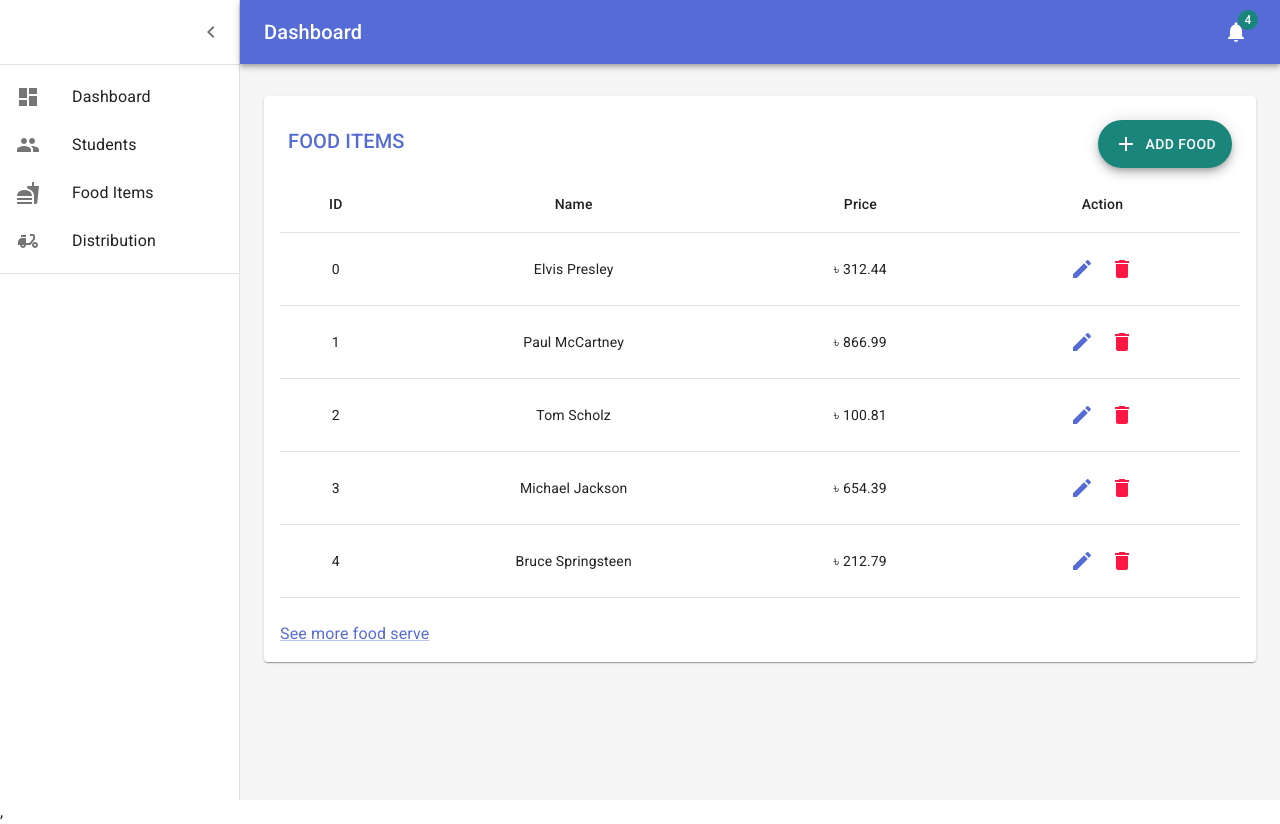
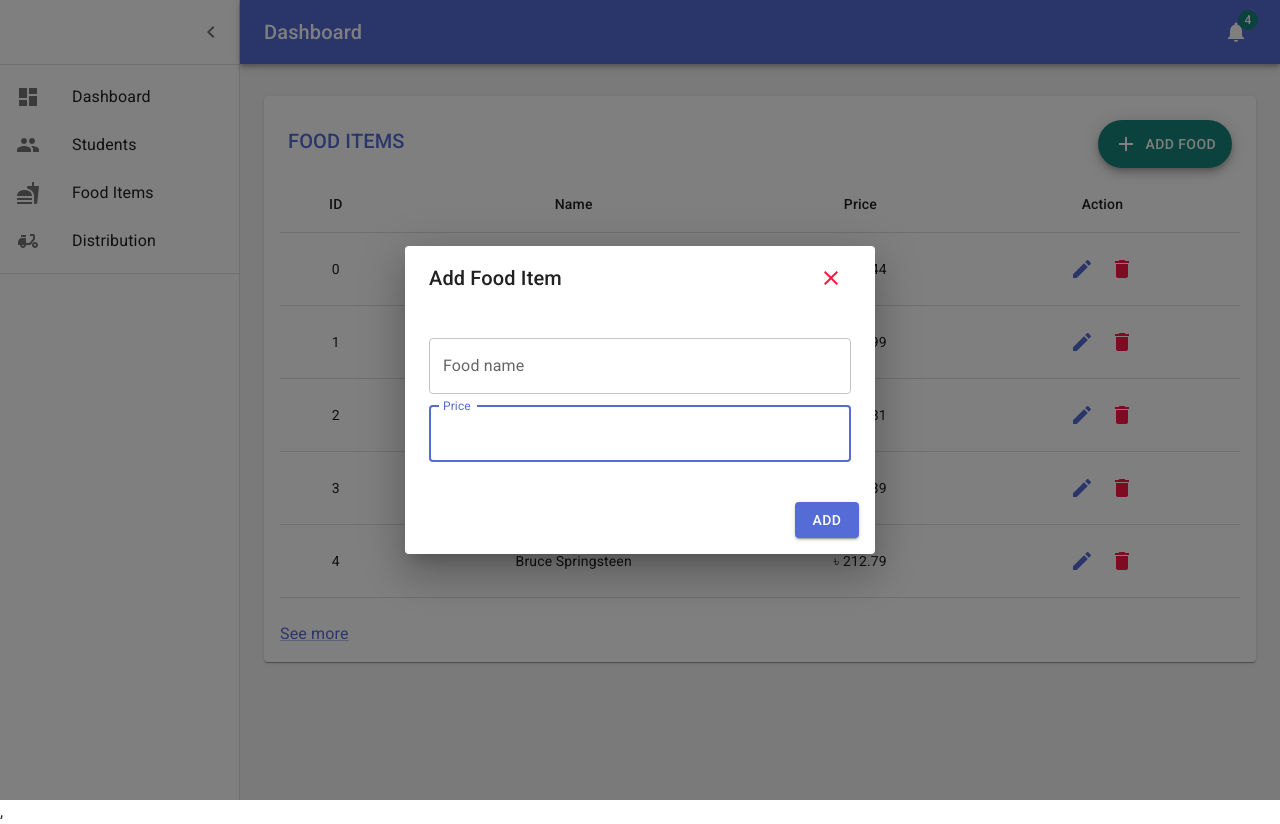
Before and after one commit to bhNibir/yooda-hostel-dashbord, a React (Create React App) app: page /fooditems in a window 1280 px wide. Both pictures are taken after a click on the button "ADD FOOD". Built offline with nearby package versions, Linux system fonts and the light colour scheme.

Commit message:
add food from

```diff
--- a/package.json
+++ b/package.json
@@ -12,6 +12,7 @@
     "@testing-library/user-event": "^13.2.1",
     "react": "^17.0.2",
     "react-dom": "^17.0.2",
+    "react-hook-form": "^7.26.1",
     "react-router-dom": "^6.2.1",
     "react-scripts": "5.0.0",
     "web-vitals": "^2.1.0"
--- /dev/null
+++ b/src/components/FoodItems/AddFoodForm.jsx
@@ -0,0 +1,33 @@
+import React from "react";
+import RHFMInput from "./../RHFMInput";
+
+const AddFoodForm = ({ control }) => {
+  return (
+    <>
+      <RHFMInput
+        name="name"
+        control={control}
+        autoFocus
+        margin="dense"
+        id="name"
+        label="Food name"
+        type="text"
+        fullWidth
+        variant="outlined"
+      />
+      <RHFMInput
+        name="price"
+        control={control}
+        autoFocus
+        margin="dense"
+        id="price"
+        label="Price"
+        type="text"
+        fullWidth
+        variant="outlined"
+      />
+    </>
+  );
+};
+
+export default AddFoodForm;
--- a/src/components/FoodItems/Addfood.jsx
+++ b/src/components/FoodItems/Addfood.jsx
@@ -0,0 +1,56 @@
+import CloseIcon from "@mui/icons-material/Close";
+import { IconButton, Toolbar, Typography } from "@mui/material";
+import Button from "@mui/material/Button";
+import Dialog from "@mui/material/Dialog";
+import DialogActions from "@mui/material/DialogActions";
+import DialogContent from "@mui/material/DialogContent";
+import { useTheme } from "@mui/material/styles";
+import useMediaQuery from "@mui/material/useMediaQuery";
+import React from "react";
+import { useForm } from "react-hook-form";
+import AddFoodForm from "./AddFoodForm";
+
+const AddFood = ({ open, handleClose }) => {
+  const theme = useTheme();
+  const fullScreen = useMediaQuery(theme.breakpoints.down("md"));
+  const { handleSubmit, control } = useForm();
+  const onSubmit = (data) => console.log(data);
+
+  return (
+    <div>
+      <Dialog open={open} fullScreen={fullScreen}>
+        <Toolbar>
+          <Typography sx={{ flex: 1 }} variant="h6" component="div">
+            Add Food Item
+          </Typography>
+          <IconButton
+            edge="start"
+            color="error"
+            onClick={handleClose}
+            aria-label="close"
+          >
+            <CloseIcon />
+          </IconButton>
+        </Toolbar>
+        <form onSubmit={handleSubmit(onSubmit)}>
+          <DialogContent>
+            <AddFoodForm control={control} />
+          </DialogContent>
+          <DialogActions>
+            <Button
+              sx={{
+                m: 1,
+              }}
+              variant="contained"
+              type="submit"
+            >
+              ADD
+            </Button>
+          </DialogActions>
+        </form>
+      </Dialog>
+    </div>
+  );
+};
+
+export default AddFood;
--- a/src/components/FoodItems/FoodItems.jsx
+++ b/src/components/FoodItems/FoodItems.jsx
@@ -1,22 +1,17 @@
 import AddIcon from "@mui/icons-material/Add";
-import DeleteIcon from "@mui/icons-material/Delete";
-import EditIcon from "@mui/icons-material/Edit";
-import { Box, Fab, Grid, IconButton, Paper, Stack } from "@mui/material";
+import { Box, Fab, Grid, Paper, Stack } from "@mui/material";
 import Link from "@mui/material/Link";
-import Table from "@mui/material/Table";
-import TableBody from "@mui/material/TableBody";
-import TableCell from "@mui/material/TableCell";
-import TableHead from "@mui/material/TableHead";
-import TableRow from "@mui/material/TableRow";
-import React from "react";
+import React, { useState } from "react";
 import Title from "./../Title";
+import AddFood from "./AddFood";
+import ItemTable from "./ItemTable";
 
 // Generate Order Data
 function createData(id, name, price) {
   return { id, name, price };
 }
 
-const rows = [
+const itemList = [
   createData(0, "Elvis Presley", 312.44),
   createData(1, "Paul McCartney", 866.99),
   createData(2, "Tom Scholz", 100.81),
@@ -29,7 +24,17 @@ function preventDefault(event) {
 }
 
 const FoodItems = () => {
+  const [open, setOpen] = useState(false);
+
+  const handleClickOpen = () => {
+    setOpen(true);
+  };
+
+  const handleClose = () => {
+    setOpen(false);
+  };
   return (
+    <>
       <Grid item xs={12}>
         <Paper sx={{ p: 2, display: "flex", flexDirection: "column" }}>
           <Box sx={{ "& > :not(style)": { m: 1 } }}>
@@ -41,44 +46,30 @@ const FoodItems = () => {
             >
               <Title>FOOD ITEMS</Title>
 
-            <Fab variant="extended" color="secondary" aria-label="add">
+              <Fab
+                variant="extended"
+                color="secondary"
+                aria-label="add"
+                onClick={handleClickOpen}
+              >
                 <AddIcon sx={{ mr: 1 }} />
                 ADD FOOD
               </Fab>
             </Stack>
           </Box>
-        <Table>
-          <TableHead>
-            <TableRow>
-              <TableCell align="center">ID</TableCell>
-              <TableCell align="center">Name</TableCell>
-              <TableCell align="center">Price</TableCell>
-              <TableCell align="center">Action</TableCell>
-            </TableRow>
-          </TableHead>
-          <TableBody>
-            {rows.map((row) => (
-              <TableRow key={row.id}>
-                <TableCell align="center">{row.id}</TableCell>
-                <TableCell align="center">{row.name}</TableCell>
-                <TableCell align="center">{`৳ ${row.price}`}</TableCell>
-                <TableCell align="center">
-                  <IconButton color="primary" aria-label="edit">
-                    <EditIcon />
-                  </IconButton>
-                  <IconButton color="error" aria-label="Delete">
-                    <DeleteIcon />
-                  </IconButton>
-                </TableCell>
-              </TableRow>
-            ))}
-          </TableBody>
-        </Table>
-        <Link color="primary" href="#" onClick={preventDefault} sx={{ mt: 3 }}>
-          See more food serve
+          <ItemTable itemList={itemList} />
+          <Link
+            color="primary"
+            href="#"
+            onClick={preventDefault}
+            sx={{ mt: 3 }}
+          >
+            See more
           </Link>
         </Paper>
       </Grid>
+      <AddFood open={open} handleClose={handleClose} />
+    </>
   );
 };
 
--- /dev/null
+++ b/src/components/FoodItems/ItemTable.jsx
@@ -0,0 +1,43 @@
+import DeleteIcon from "@mui/icons-material/Delete";
+import EditIcon from "@mui/icons-material/Edit";
+import { IconButton } from "@mui/material";
+import Table from "@mui/material/Table";
+import TableBody from "@mui/material/TableBody";
+import TableCell from "@mui/material/TableCell";
+import TableHead from "@mui/material/TableHead";
+import TableRow from "@mui/material/TableRow";
+import React from "react";
+
+const ItemTable = ({ itemList }) => {
+  return (
+    <Table>
+      <TableHead>
+        <TableRow>
+          <TableCell align="center">ID</TableCell>
+          <TableCell align="center">Name</TableCell>
+          <TableCell align="center">Price</TableCell>
+          <TableCell align="center">Action</TableCell>
+        </TableRow>
+      </TableHead>
+      <TableBody>
+        {itemList.map((row) => (
+          <TableRow key={row.id}>
+            <TableCell align="center">{row.id}</TableCell>
+            <TableCell align="center">{row.name}</TableCell>
+            <TableCell align="center">{`৳ ${row.price}`}</TableCell>
+            <TableCell align="center">
+              <IconButton color="primary" aria-label="edit">
+                <EditIcon />
+              </IconButton>
+              <IconButton color="error" aria-label="Delete">
+                <DeleteIcon />
+              </IconButton>
+            </TableCell>
+          </TableRow>
+        ))}
+      </TableBody>
+    </Table>
+  );
+};
+
+export default ItemTable;
--- a/src/components/Navbar/SideBar.jsx
+++ b/src/components/Navbar/SideBar.jsx
@@ -56,9 +56,7 @@ const SideBar = ({ toggleDrawer, open }) => {
       <Divider />
       <List component="nav">
         <SideBarItems />
-        {/* {mainListItems} */}
         <Divider sx={{ my: 1 }} />
-        {/* {secondaryListItems} */}
       </List>
     </Drawer>
   );
--- /dev/null
+++ b/src/components/RHFMInput.jsx
@@ -0,0 +1,15 @@
+import { TextField } from "@mui/material";
+import React from "react";
+import { Controller } from "react-hook-form";
+
+const RHFMInput = ({ name, control, ...rest }) => {
+  return (
+    <Controller
+      render={({ field }) => <TextField name={name} {...field} {...rest} />}
+      name={name}
+      control={control}
+    />
+  );
+};
+
+export default RHFMInput;
```
Also changed, not shown: 1 other file (tests, documents, lock files or other folders). Lines whose indentation alone changed are shown as unchanged.
